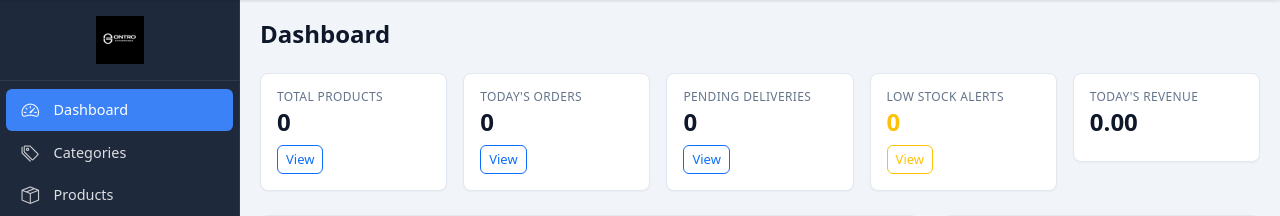
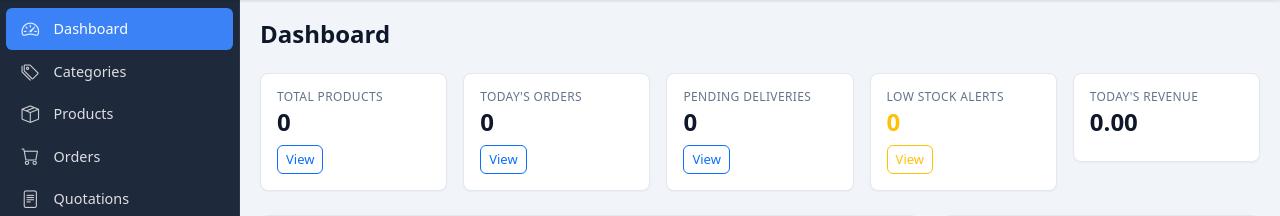
Before and after one commit to NgariMwangi/sales-management-system, a Flask app: page / in a window 1280 px wide. Shown: the part 56-272 px from the top of the page. Run offline with Flask 3, Linux system fonts and the light colour scheme; the visitor is signed in with stand-in values (Sample User, id 1); data that the repository does not hold is empty; some libraries are stand-ins or nearby versions.

Commit message:
first commit

```diff
--- a/app/static/css/app.css
+++ b/app/static/css/app.css
@@ -49,13 +49,6 @@ body {
   background: var(--sidebar-bg);
   overflow-y: auto;
   border-right: 1px solid rgba(255,255,255,0.06);
-}
-.app-sidebar .sidebar-brand {
-  text-decoration: none;
-  border-bottom-color: rgba(255,255,255,0.08) !important;
-}
-.app-sidebar .sidebar-brand:hover {
-  opacity: 0.95;
 }
 .app-sidebar .nav {
   padding: 0.5rem 0;
--- a/app/templates/base.html
+++ b/app/templates/base.html
@@ -27,9 +27,6 @@
     <div class="sidebar-backdrop" id="sidebarBackdrop"></div>
     <div class="app-wrapper">
         <aside class="app-sidebar" id="appSidebar">
-            <a href="{{ url_for('dashboard.index') }}" class="sidebar-brand d-flex align-items-center justify-content-center py-3 px-2 border-bottom">
-                <img src="{{ url_for('static', filename='logo.jpg') }}" alt="Logo" class="img-fluid" style="max-height: 48px; width: auto;">
-            </a>
             <nav class="nav flex-column">
                 <a class="nav-link {{ 'active' if request.endpoint == 'dashboard.index' else '' }}" href="{{ url_for('dashboard.index') }}"><i class="bi bi-speedometer2"></i>Dashboard</a>
                 <a class="nav-link {{ 'active' if request.endpoint and request.endpoint.startswith('categories.') else '' }}" href="{{ url_for('categories.list') }}"><i class="bi bi-tags"></i>Categories</a>
```
